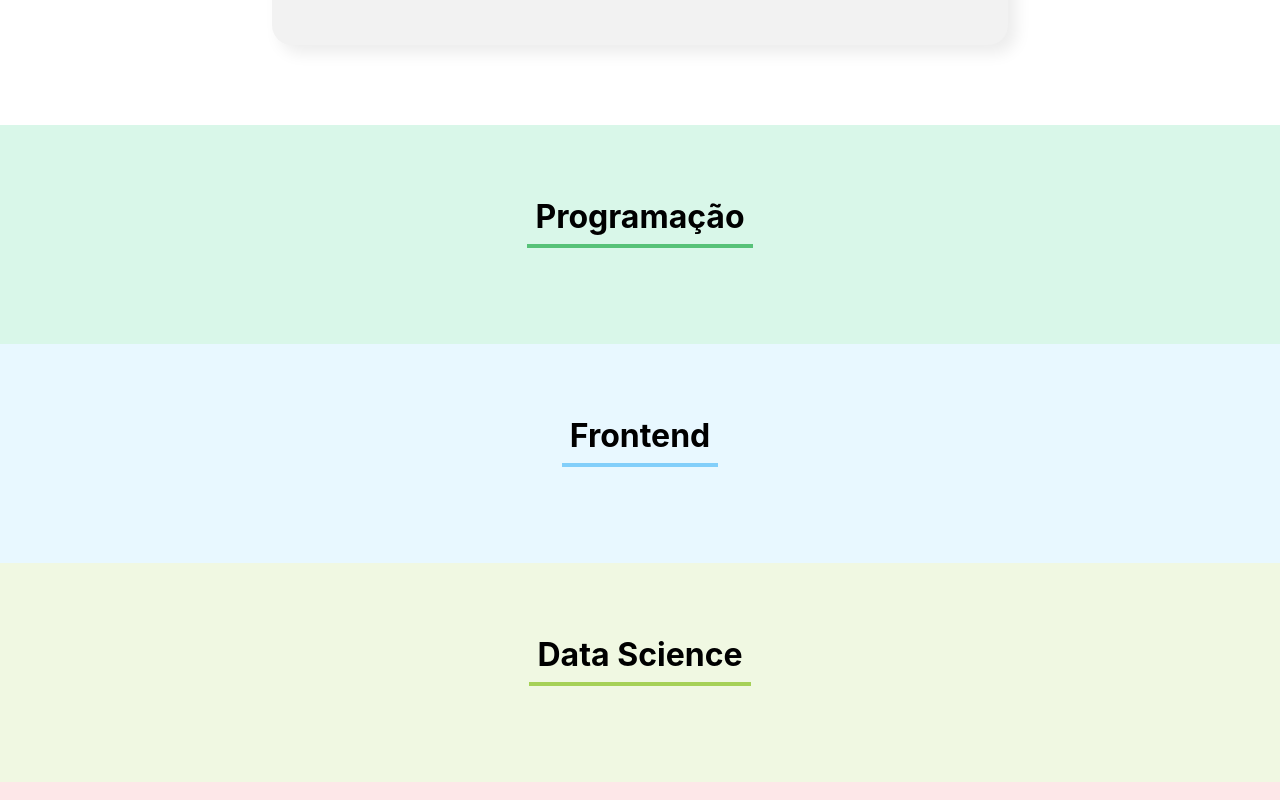
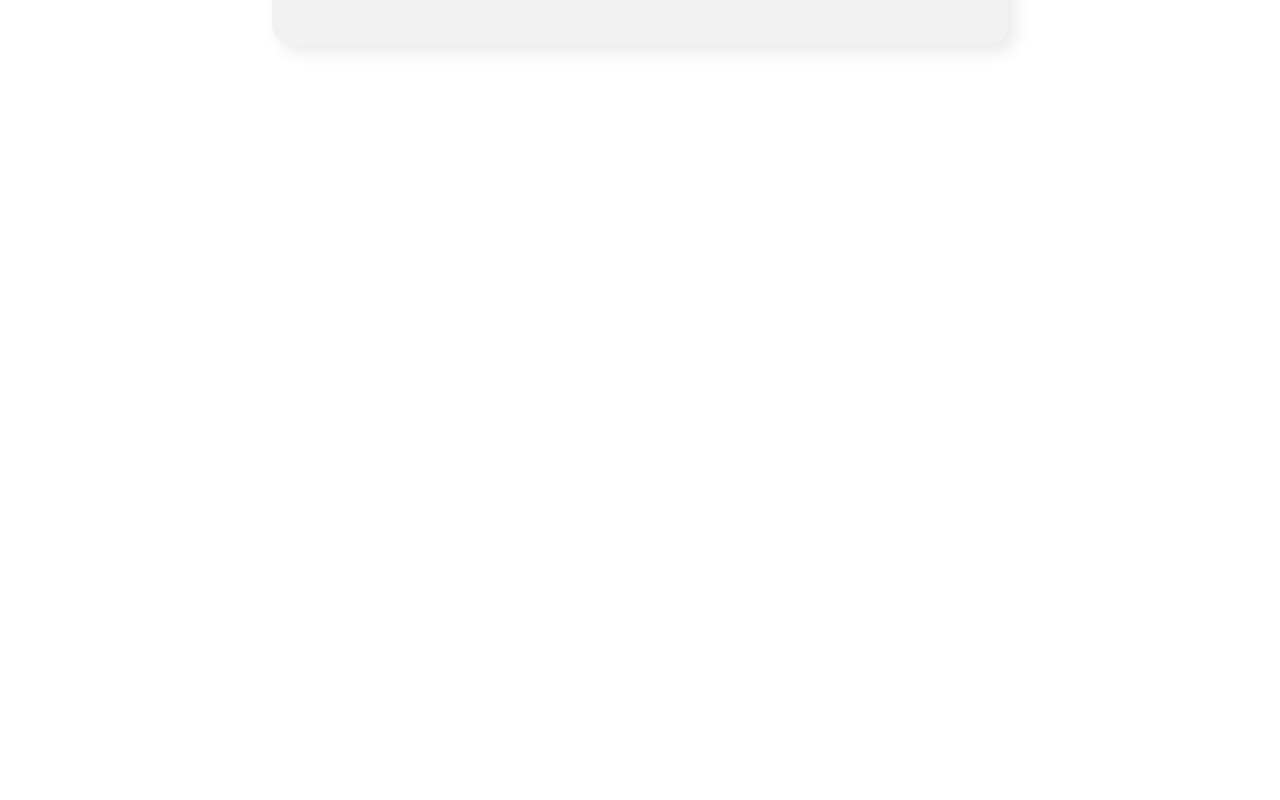
Before and after one commit to iago-monteirog/organo2, a React (Create React App) app: page / in a window 1280 px wide. Shown: the part 1320-2120 px from the top of the page. After the commit the page ends 1445 px from the top, so only its background shows below. Built offline with nearby package versions, Linux system fonts and the light colour scheme; the HTML template or start-up script is replaced by a standard one.

Commit message:
adiciona função de esconder os times vazios

```diff
--- a/src/components/Formulario/Formulario.js
+++ b/src/components/Formulario/Formulario.js
@@ -20,6 +20,9 @@ const Formulario = (props) => {
             imagem,
             time
         })
+        setNome('');
+        setCargo('');
+        setImagem('');
     }
     return (
         <section className='formulario'>
--- a/src/components/Time/Time.js
+++ b/src/components/Time/Time.js
@@ -6,17 +6,13 @@ const Time = (props) => {
     const cssPrimario = { borderColor: props.corPrimaria }
 
     return (
-        <section className='time' style={cssSecundario}>
+        (props.colaboradores.length > 0) ? <section className='time' style={cssSecundario}>
             <h3 style={cssPrimario}>{props.nome}</h3>
             <div className='colaboradores'>
-                {props.colaboradores.map(colaborador => <Colaborador
-                key={colaborador.nome}
-                nome={colaborador.nome}
-                cargo={colaborador.cargo}
-                imagem={colaborador.imagem}
-                />)}
+                {props.colaboradores.map(colaborador => <Colaborador key={colaborador.nome} nome={colaborador.nome} cargo={colaborador.cargo} imagem={colaborador.imagem}/>)}
             </div>
         </section>
+        : ''
     );
 }
 
```
